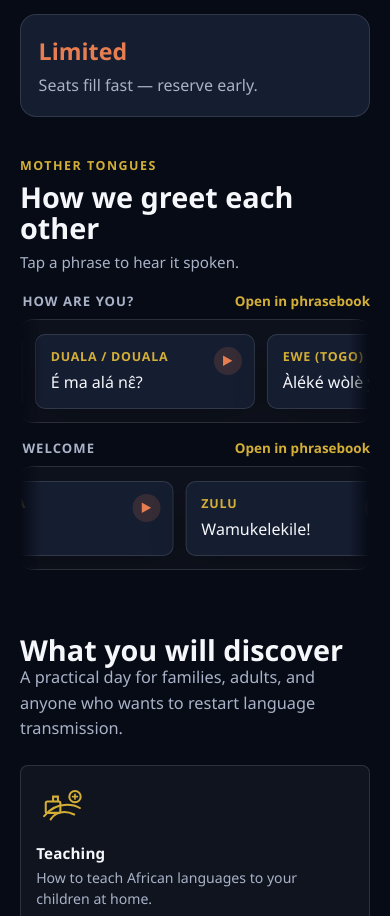
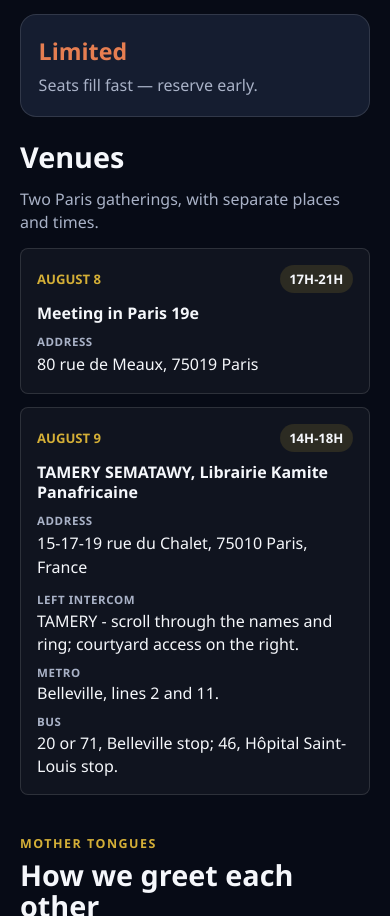
Before and after one commit to tchamna/resulam-france-2026, a Next.js app: page / in a window 390 px wide. Shown: the part 1084-2000 px from the top of the page. Built offline with nearby package versions, Linux system fonts and the light colour scheme.

Commit message:
Update landing event details

```diff
--- a/src/app/designs/heritage.css
+++ b/src/app/designs/heritage.css
@@ -389,6 +389,45 @@
   line-height: 1.35;
 }
 
+.page-heritage .eventVenues {
+  max-width: none;
+  padding: 0.5rem 0 0;
+}
+
+.page-heritage .eventVenuesHeader h2 {
+  color: var(--heritage-on-dark);
+}
+
+.page-heritage .eventVenuesHeader p {
+  color: var(--heritage-on-dark-muted);
+}
+
+.page-heritage .venueCard {
+  border-color: rgba(26, 39, 68, 0.14);
+  background: rgba(255, 255, 255, 0.96);
+  color: var(--heritage-navy);
+}
+
+.page-heritage .venueCardHead {
+  color: var(--heritage-terracotta);
+}
+
+.page-heritage .venueCardHead strong {
+  background: rgba(196, 90, 42, 0.1);
+  color: var(--heritage-navy);
+}
+
+.page-heritage .venueCard h3,
+.page-heritage .venueAddress,
+.page-heritage .venueDetails dd {
+  color: var(--heritage-navy);
+}
+
+.page-heritage .venueAddress span,
+.page-heritage .venueDetails dt {
+  color: var(--heritage-muted);
+}
+
 .programmeSectionHeritage {
   display: grid;
   grid-template-columns: minmax(0, 1fr) minmax(340px, 440px);
--- a/src/app/designs/midnight.css
+++ b/src/app/designs/midnight.css
@@ -583,6 +583,39 @@
   margin-top: 1.5rem;
 }
 
+.page-midnight .eventVenues {
+  max-width: none;
+  padding: 1.5rem 0 0;
+}
+
+.page-midnight .eventVenuesHeader p,
+.page-midnight .venueAddress span,
+.page-midnight .venueDetails dt {
+  color: var(--midnight-muted);
+}
+
+.page-midnight .eventVenuesHeader h2,
+.page-midnight .venueCard h3,
+.page-midnight .venueAddress,
+.page-midnight .venueDetails dd {
+  color: #f5f7fb;
+}
+
+.page-midnight .venueCard {
+  border-color: var(--midnight-line);
+  background: rgba(255, 255, 255, 0.04);
+  box-shadow: none;
+}
+
+.page-midnight .venueCardHead {
+  color: var(--midnight-gold);
+}
+
+.page-midnight .venueCardHead strong {
+  background: rgba(212, 175, 55, 0.14);
+  color: #f5f7fb;
+}
+
 .midnightStat {
   border: 1px solid var(--midnight-line);
   border-radius: 16px;
--- a/src/app/globals.css
+++ b/src/app/globals.css
@@ -802,6 +802,108 @@
   font-weight: 900;
 }
 
+.eventVenues {
+  max-width: 1120px;
+  margin: 0 auto;
+  padding: 0.75rem 1.25rem 2rem;
+}
+
+.eventVenuesHeader {
+  display: flex;
+  align-items: flex-end;
+  justify-content: space-between;
+  gap: 1rem;
+  margin-bottom: 0.85rem;
+}
+
+.eventVenuesHeader h2 {
+  order: -1;
+  margin: 0;
+  font-size: clamp(1.5rem, 3vw, 2.1rem);
+}
+
+.eventVenuesHeader p {
+  max-width: 420px;
+  margin: 0;
+  color: var(--muted);
+  line-height: 1.45;
+  text-align: right;
+}
+
+.venueGrid {
+  display: grid;
+  grid-template-columns: repeat(2, minmax(0, 1fr));
+  gap: 0.85rem;
+}
+
+.venueCard {
+  min-width: 0;
+  border: 1px solid var(--line);
+  border-radius: 8px;
+  background: rgba(255, 255, 255, 0.88);
+  padding: 1rem;
+  box-shadow: 0 10px 24px rgba(57, 45, 24, 0.08);
+}
+
+.venueCardHead {
+  display: flex;
+  align-items: center;
+  justify-content: space-between;
+  gap: 0.75rem;
+  margin-bottom: 0.65rem;
+  color: var(--green);
+  font-size: 0.82rem;
+  font-weight: 900;
+  text-transform: uppercase;
+}
+
+.venueCardHead strong {
+  border-radius: 999px;
+  background: rgba(17, 100, 62, 0.1);
+  padding: 0.3rem 0.6rem;
+  color: var(--ink);
+  white-space: nowrap;
+}
+
+.venueCard h3 {
+  margin: 0;
+  font-size: clamp(1rem, 2vw, 1.18rem);
+  line-height: 1.25;
+}
+
+.venueAddress {
+  margin: 0.7rem 0 0;
+  color: #34302b;
+  line-height: 1.45;
+}
+
+.venueAddress span,
+.venueDetails dt {
+  display: block;
+  margin-bottom: 0.15rem;
+  color: var(--muted);
+  font-size: 0.72rem;
+  font-weight: 900;
+  letter-spacing: 0.05em;
+  text-transform: uppercase;
+}
+
+.venueDetails {
+  display: grid;
+  gap: 0.55rem;
+  margin: 0.85rem 0 0;
+}
+
+.venueDetails div {
+  min-width: 0;
+}
+
+.venueDetails dd {
+  margin: 0;
+  color: #34302b;
+  line-height: 1.45;
+}
+
 .twoCol {
   display: grid;
   grid-template-columns: minmax(0, 1fr) minmax(320px, 420px);
@@ -1639,6 +1741,20 @@
 
   .infoBar {
     grid-template-columns: repeat(2, minmax(0, 1fr));
+  }
+
+  .eventVenuesHeader {
+    align-items: start;
+    flex-direction: column;
+  }
+
+  .eventVenuesHeader p {
+    max-width: none;
+    text-align: left;
+  }
+
+  .venueGrid {
+    grid-template-columns: 1fr;
   }
 
   .statsRow,
--- a/src/app/layout.tsx
+++ b/src/app/layout.tsx
@@ -7,7 +7,7 @@
 export const metadata: Metadata = {
   title: "Resulam France 2026",
   description:
-    "Free Resulam conference in France on August 9, 2026, for families who want to learn and teach their mother tongue.",
+    "Free Resulam gatherings in France on August 8-9, 2026, for families who want to learn and teach their mother tongue.",
   openGraph: {
     title: "Resulam France 2026",
     description:
--- /dev/null
+++ b/src/components/EventVenues.tsx
@@ -0,0 +1,49 @@
+import type { PageCopy } from "@/lib/content";
+
+type VenueDetail = PageCopy["venues"][number]["details"][number];
+
+type EventVenuesProps = {
+  t: PageCopy;
+  variant?: "flyer" | "midnight" | "heritage";
+};
+
+function detailLabel(t: PageCopy, detail: VenueDetail) {
+  return t.venueDetailLabels[detail.label];
+}
+
+export function EventVenues({ t, variant = "flyer" }: EventVenuesProps) {
+  return (
+    <section className={`eventVenues eventVenues-${variant} scrollSection`} aria-labelledby="venues-title">
+      <div className="eventVenuesHeader">
+        <p>{t.venuesIntro}</p>
+        <h2 id="venues-title">{t.venuesTitle}</h2>
+      </div>
+
+      <div className="venueGrid">
+        {t.venues.map((venue) => (
+          <article className="venueCard" key={`${venue.date}-${venue.address}`}>
+            <div className="venueCardHead">
+              <span>{venue.date}</span>
+              <strong>{venue.time}</strong>
+            </div>
+            <h3>{venue.name}</h3>
+            <p className="venueAddress">
+              <span>{t.venueDetailLabels.address}</span>
+              {venue.address}
+            </p>
+            {venue.details.length > 0 ? (
+              <dl className="venueDetails">
+                {venue.details.map((detail) => (
+                  <div key={`${detail.label}-${detail.text}`}>
+                    <dt>{detailLabel(t, detail)}</dt>
+                    <dd>{detail.text}</dd>
+                  </div>
+                ))}
+              </dl>
+            ) : null}
+          </article>
+        ))}
+      </div>
+    </section>
+  );
+}
--- a/src/components/FlyerLanding.tsx
+++ b/src/components/FlyerLanding.tsx
@@ -1,5 +1,6 @@
 import Image from "next/image";
 import { DesignSwitcher } from "@/components/DesignSwitcher";
+import { EventVenues } from "@/components/EventVenues";
 import { GreetingsMarquee } from "@/components/GreetingsMarquee";
 import { HeroContactPrompt } from "@/components/HeroContactPrompt";
 import { MediaCarousel } from "@/components/MediaCarousel";
@@ -100,6 +101,8 @@
         </div>
       </section>
 
+      <EventVenues t={t} variant="flyer" />
+
       <GreetingsMarquee copy={t.greetings} />
 
       <ProgrammeSection locale={locale} t={t} initialAvailability={initialAvailability} variant="flyer" />
--- a/src/components/HeritageLanding.tsx
+++ b/src/components/HeritageLanding.tsx
@@ -1,5 +1,6 @@
 import Image from "next/image";
 import { DesignSwitcher } from "@/components/DesignSwitcher";
+import { EventVenues } from "@/components/EventVenues";
 import { GreetingsMarquee } from "@/components/GreetingsMarquee";
 import { HeroContactPrompt } from "@/components/HeroContactPrompt";
 import { MediaCarousel } from "@/components/MediaCarousel";
@@ -106,6 +107,7 @@
             <strong>{t.locationValue}</strong>
           </div>
         </div>
+        <EventVenues t={t} variant="heritage" />
       </section>
 
       <GreetingsMarquee copy={t.greetings} />
--- a/src/components/MidnightLanding.tsx
+++ b/src/components/MidnightLanding.tsx
@@ -1,4 +1,5 @@
 import { DesignSwitcher } from "@/components/DesignSwitcher";
+import { EventVenues } from "@/components/EventVenues";
 import { GreetingsMarquee } from "@/components/GreetingsMarquee";
 import { HeroContactPrompt } from "@/components/HeroContactPrompt";
 import { MediaCarousel } from "@/components/MediaCarousel";
@@ -119,6 +120,7 @@
           </article>
         </div>
 
+        <EventVenues t={t} variant="midnight" />
       </section>
 
       <GreetingsMarquee copy={t.greetings} />
--- a/src/lib/bookings.ts
+++ b/src/lib/bookings.ts
@@ -34,6 +34,42 @@
   return path.join(getBookingDataDir(), "bookings.jsonl");
 }
 
+function getBookingAvailabilitySourceUrl() {
+  return process.env.BOOKING_AVAILABILITY_SOURCE_URL?.trim() || "";
+}
+
+function isBookingAvailability(value: unknown): value is BookingAvailability {
+  if (!value || typeof value !== "object") return false;
+  const availability = value as Partial<BookingAvailability>;
+  return (
+    Number.isFinite(availability.capacity) &&
+    Number.isFinite(availability.booked) &&
+    Number.isFinite(availability.remaining) &&
+    typeof availability.full === "boolean"
+  );
+}
+
+async function readRemoteBookingAvailability(): Promise<BookingAvailability | null> {
+  const url = getBookingAvailabilitySourceUrl();
+  if (!url) return null;
+
+  try {
+    const response = await fetch(url, { cache: "no-store" });
+    if (!response.ok) return null;
+    const data = await response.json();
+    if (!isBookingAvailability(data)) return null;
+    return {
+      capacity: Math.max(Math.floor(data.capacity), 0),
+      booked: Math.max(Math.floor(data.booked), 0),
+      remaining: Math.max(Math.floor(data.remaining), 0),
+      full: data.full,
+    };
+  } catch (error) {
+    console.error("[bookings] Failed to read remote availability", error);
+    return null;
+  }
+}
+
 export async function readBookings(): Promise<StoredBooking[]> {
   const filePath = getBookingsFilePath();
   let raw = "";
@@ -64,6 +100,9 @@
 
 export async function getBookingAvailability(): Promise<BookingAvailability> {
   try {
+    const remoteAvailability = await readRemoteBookingAvailability();
+    if (remoteAvailability) return remoteAvailability;
+
     const capacity = getBookingCapacity();
     const booked = (await readBookings()).length;
     const remaining = Math.max(capacity - booked, 0);
--- a/src/lib/content.ts
+++ b/src/lib/content.ts
@@ -8,7 +8,7 @@
     designHeritage: "Heritage",
     eyebrow: "France visit: August 6-11, 2026",
     title: "Resulam France 2026",
-    heroDate: "August 9, 2026",
+    heroDate: "August 8-9, 2026",
     heroTitle: "Resulam lands in France.",
     kicker: "Free conference",
     lead:
@@ -20,13 +20,41 @@
     heroContactAfter: " now.",
     limit: "Free entry. Places are limited, booking is required.",
     dateLabel: "Conference",
-    dateValue: "Sunday, August 9, 2026",
+    dateValue: "August 8-9, 2026",
     visitLabel: "Resulam in France",
     visitValue: "August 6-11, 2026",
     costLabel: "Cost",
     costValue: "Free entry",
     locationLabel: "Location",
     locationValue: "Paris",
+    venuesTitle: "Venues",
+    venuesIntro: "Two Paris gatherings, with separate places and times.",
+    venueDetailLabels: {
+      address: "Address",
+      intercom: "Left intercom",
+      metro: "Metro",
+      bus: "Bus",
+    },
+    venues: [
+      {
+        date: "August 8",
+        time: "17h-21h",
+        name: "Meeting in Paris 19e",
+        address: "80 rue de Meaux, 75019 Paris",
+        details: [],
+      },
+      {
+        date: "August 9",
+        time: "14h-18h",
+        name: "TAMERY SEMATAWY, Librairie Kamite Panafricaine",
+        address: "15-17-19 rue du Chalet, 75010 Paris, France",
+        details: [
+          { label: "intercom", text: "TAMERY - scroll through the names and ring; courtyard access on the right." },
+          { label: "metro", text: "Belleville, lines 2 and 11." },
+          { label: "bus", text: "20 or 71, Belleville stop; 46, Hôpital Saint-Louis stop." },
+        ],
+      },
+    ],
     mediaTitle: "Videos, applications, USB resources and literacy lessons",
     testimony: "Nufi testimony",
     cartoons: "Learning videos",
@@ -111,7 +139,7 @@
     },
     heritage: {
       headline: "Reconnect with your mother tongue",
-      eventLine: "August 9, 2026 - Resulam in France",
+      eventLine: "August 8-9, 2026 - Resulam in France",
       libraryTitle: "Explore our complete heritage resource library",
       librarySubtitle: "Videos, books, apps & USBs",
       libraryNote: "Access to over 1000+ curated language lessons.",
@@ -152,7 +180,7 @@
     designHeritage: "Patrimoine",
     eyebrow: "CONFÉRENCE SUR LES LANGUES AFRICAINES",
     title: "RESULAM arrive en France",
-    heroDate: "9 Août 2026",
+    heroDate: "8-9 Août 2026",
     heroTitle: "RESULAM arrive en France",
     kicker: "CONFÉRENCE SUR LES LANGUES AFRICAINES",
     lead:
@@ -164,13 +192,41 @@
     heroContactAfter: " dès maintenant.",
     limit: "Entrée gratuite — places limitées",
     dateLabel: "Conférence",
-    dateValue: "Dimanche 9 août 2026",
+    dateValue: "8-9 août 2026",
     visitLabel: "Resulam en France",
     visitValue: "6-11 août 2026",
     costLabel: "Tarif",
     costValue: "Entrée gratuite",
     locationLabel: "Lieu",
     locationValue: "Paris",
+    venuesTitle: "Lieux",
+    venuesIntro: "Deux rencontres à Paris, avec des lieux et horaires distincts.",
+    venueDetailLabels: {
+      address: "Adresse",
+      intercom: "Interphone de gauche",
+      metro: "Métro",
+      bus: "Bus",
+    },
+    venues: [
+      {
+        date: "8 août",
+        time: "17h-21h",
+        name: "Rencontre à Paris 19e",
+        address: "80 rue de Meaux, 75019 Paris",
+        details: [],
+      },
+      {
+        date: "9 août",
+        time: "14h-18h",
+        name: "TAMERY SEMATAWY, Librairie Kamite Panafricaine",
+        address: "15-17-19 rue du Chalet, 75010 Paris, France",
+        details: [
+          { label: "intercom", text: "TAMERY - faire défiler les noms et sonner ; accès cour à droite." },
+          { label: "metro", text: "Belleville, lignes 2 et 11." },
+          { label: "bus", text: "20 ou 71, arrêt Belleville ; 46, arrêt Hôpital Saint-Louis." },
+        ],
+      },
+    ],
     mediaTitle: "Vidéos, applications, clés USB et leçons d'alphabétisation",
     testimony: "Témoignage en nufi",
     cartoons: "Vidéos d'apprentissage",
@@ -256,7 +312,7 @@
     },
     heritage: {
       headline: "Retrouvez votre langue maternelle",
-      eventLine: "9 août 2026 - Resulam en France",
+      eventLine: "8-9 août 2026 - Resulam en France",
       libraryTitle: "Explorez notre bibliothèque patrimoniale complète",
       librarySubtitle: "Vidéos, livres, apps et clés USB",
       libraryNote: "Accès à plus de 1000 leçons de langues sélectionnées.",
```
Also changed, not shown: 2 other files (tests, documents, lock files or other folders).
